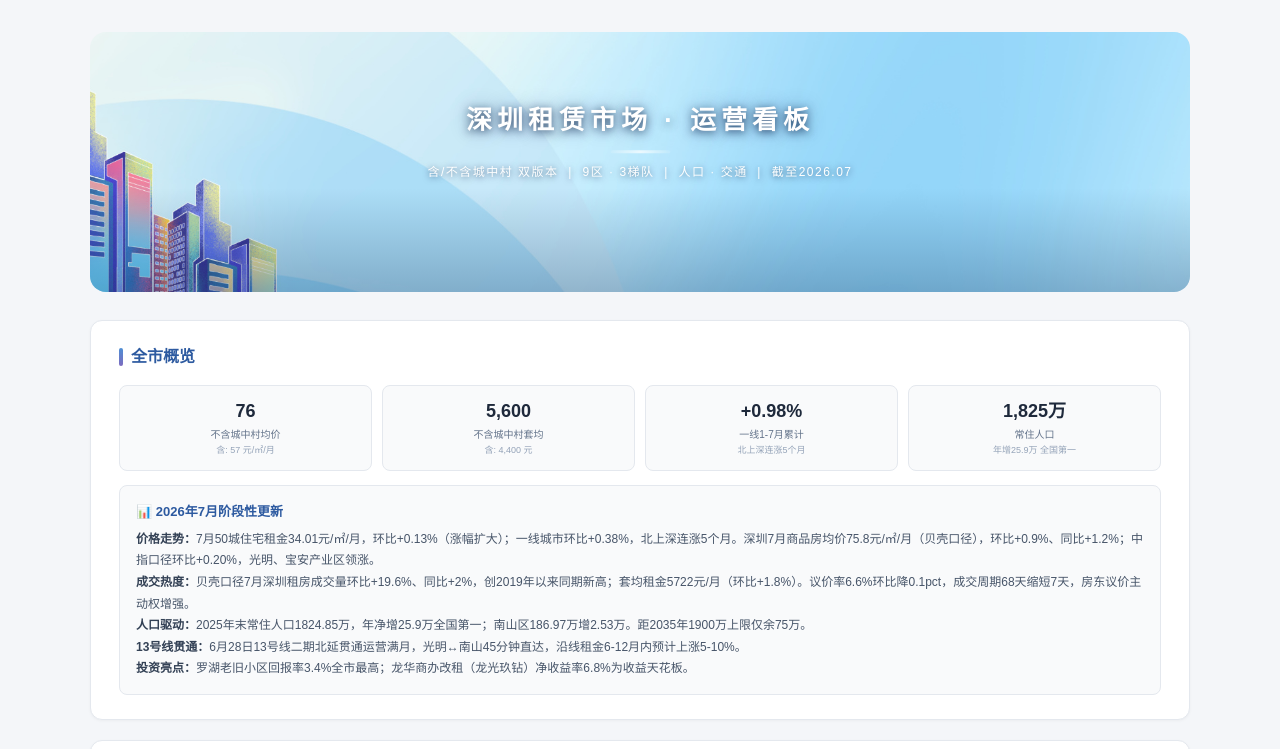
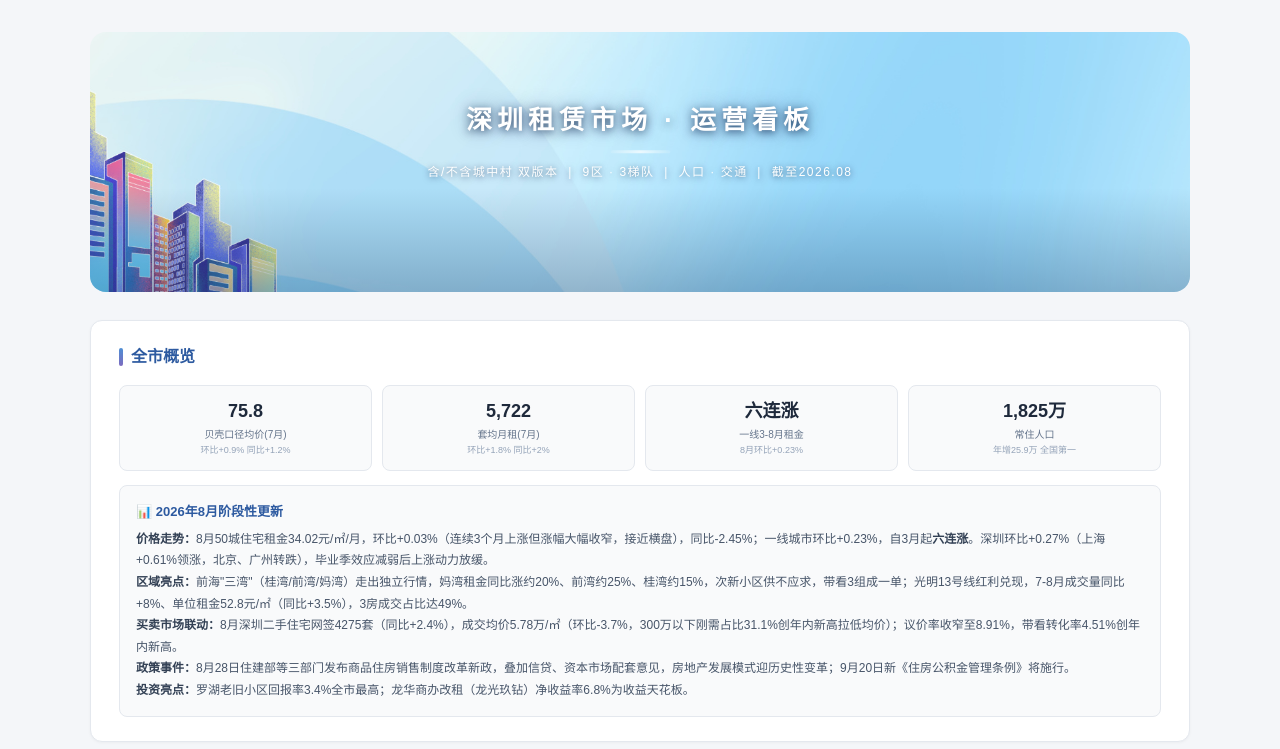
Before and after one commit to Pip-Uu/sz-rental-dashboard, a plain HTML site: page integrated.html in a window 1280 px wide. Shown: the top 749 px of the page. Drawn offline with Linux system fonts and the light colour scheme.

Commit message:
月度更新：数据推进至2026年8月（中指50城34.02/一线六连涨/深圳+0.27%、前海三湾、光明13号线红利）

```diff
--- a/integrated.html
+++ b/integrated.html
@@ -120,7 +120,7 @@ a.card:hover .card-go::after{transform:translateX(3px)}
   <div class="banner-text">
     <h1>深圳租赁市场 · 运营看板</h1>
     <div class="divider-line"></div>
-    <p>含/不含城中村 双版本 &nbsp;|&nbsp; 9区 · 3梯队 &nbsp;|&nbsp; 人口 · 交通 &nbsp;|&nbsp; 截至2026.07</p>
+    <p>含/不含城中村 双版本 &nbsp;|&nbsp; 9区 · 3梯队 &nbsp;|&nbsp; 人口 · 交通 &nbsp;|&nbsp; 截至2026.08</p>
   </div>
 </div>
 
@@ -128,17 +128,17 @@ a.card:hover .card-go::after{transform:translateX(3px)}
 <div class="section">
   <h2>全市概览</h2>
   <div class="metric-row" style="margin-bottom:0">
-    <div class="metric-box"><div class="val">76</div><div class="label">不含城中村均价</div><div class="sub">含: 57 元/㎡/月</div></div>
-    <div class="metric-box"><div class="val">5,600</div><div class="label">不含城中村套均</div><div class="sub">含: 4,400 元</div></div>
-    <div class="metric-box"><div class="val up">+0.98%</div><div class="label">一线1-7月累计</div><div class="sub">北上深连涨5个月</div></div>
+    <div class="metric-box"><div class="val">75.8</div><div class="label">贝壳口径均价(7月)</div><div class="sub">环比+0.9% 同比+1.2%</div></div>
+    <div class="metric-box"><div class="val">5,722</div><div class="label">套均月租(7月)</div><div class="sub">环比+1.8% 同比+2%</div></div>
+    <div class="metric-box"><div class="val up">六连涨</div><div class="label">一线3-8月租金</div><div class="sub">8月环比+0.23%</div></div>
     <div class="metric-box"><div class="val">1,825万</div><div class="label">常住人口</div><div class="sub">年增25.9万 全国第一</div></div>
   </div>
   <div class="summary-block">
-    <div class="summary-title">📊 2026年7月阶段性更新</div>
-    <div><b>价格走势：</b>7月50城住宅租金34.01元/㎡/月，环比+0.13%（涨幅扩大）；一线城市环比+0.38%，北上深连涨5个月。深圳7月商品房均价75.8元/㎡/月（贝壳口径），环比+0.9%、同比+1.2%；中指口径环比+0.20%，光明、宝安产业区领涨。</div>
-    <div><b>成交热度：</b>贝壳口径7月深圳租房成交量环比+19.6%、同比+2%，创2019年以来同期新高；套均租金5722元/月（环比+1.8%）。议价率6.6%环比降0.1pct，成交周期68天缩短7天，房东议价主动权增强。</div>
-    <div><b>人口驱动：</b>2025年末常住人口1824.85万，年净增25.9万全国第一；南山区186.97万增2.53万。距2035年1900万上限仅余75万。</div>
-    <div><b>13号线贯通：</b>6月28日13号线二期北延贯通运营满月，光明↔南山45分钟直达，沿线租金6-12月内预计上涨5-10%。</div>
+    <div class="summary-title">📊 2026年8月阶段性更新</div>
+    <div><b>价格走势：</b>8月50城住宅租金34.02元/㎡/月，环比+0.03%（连续3个月上涨但涨幅大幅收窄，接近横盘），同比-2.45%；一线城市环比+0.23%，自3月起<b>六连涨</b>。深圳环比+0.27%（上海+0.61%领涨，北京、广州转跌），毕业季效应减弱后上涨动力放缓。</div>
+    <div><b>区域亮点：</b>前海"三湾"（桂湾/前湾/妈湾）走出独立行情，妈湾租金同比涨约20%、前湾约25%、桂湾约15%，次新小区供不应求，带看3组成一单；光明13号线红利兑现，7-8月成交量同比+8%、单位租金52.8元/㎡（同比+3.5%），3房成交占比达49%。</div>
+    <div><b>买卖市场联动：</b>8月深圳二手住宅网签4275套（同比+2.4%），成交均价5.78万/㎡（环比-3.7%，300万以下刚需占比31.1%创年内新高拉低均价）；议价率收窄至8.91%，带看转化率4.51%创年内新高。</div>
+    <div><b>政策事件：</b>8月28日住建部等三部门发布商品住房销售制度改革新政，叠加信贷、资本市场配套意见，房地产发展模式迎历史性变革；9月20日新《住房公积金管理条例》将施行。</div>
     <div><b>投资亮点：</b>罗湖老旧小区回报率3.4%全市最高；龙华商办改租（龙光玖钻）净收益率6.8%为收益天花板。</div>
   </div>
 </div>
@@ -412,7 +412,7 @@ a.card:hover .card-go::after{transform:translateX(3px)}
 </div>
 <!-- Footer -->
 <div style="text-align:center;padding:16px 0;font-size:11px;color:#94a3b8">
-  数据来源：中指研究院 / 深圳中原 / 贝壳研究院 / 观点指数 / 中国房价行情 / 深圳市统计局 &nbsp;|&nbsp; 更新于 2026.07
+  数据来源：中指研究院 / 深圳中原 / 贝壳研究院 / 观点指数 / 中国房价行情 / 深圳市统计局 &nbsp;|&nbsp; 更新于 2026.09
 </div>
 
 </div>
```
Also changed, not shown: population.html (+1 -1 lines).
